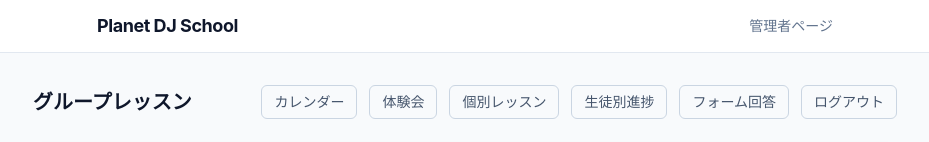
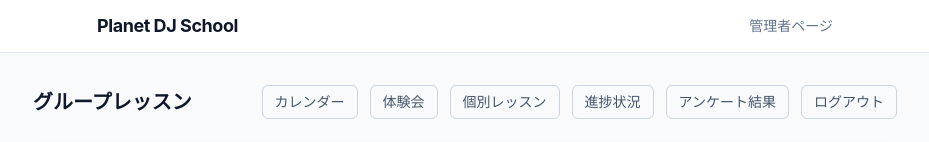
Before and after one commit to futureismirai/planetdjschool, a Next.js app: page /admin/lessons in a window 1280 px wide. Shown: the top 142 px of the page, without its empty margins (175-1104 px from the left). Built offline with nearby package versions, Linux system fonts and the light colour scheme; no server answers; the database is empty.

Commit message:
表記を変更(生徒別進捗→進捗状況、フォーム回答→アンケート結果)

```diff
--- a/src/app/admin/form-responses/[email]/page.tsx
+++ b/src/app/admin/form-responses/[email]/page.tsx
@@ -30,7 +30,7 @@ export default async function AdminFormResponseDetailPage({
     <div className="mx-auto max-w-3xl px-3 py-6 sm:px-4 sm:py-8">
       <div className="flex flex-col gap-3 sm:flex-row sm:items-center sm:justify-between">
         <div>
-          <h1 className="text-xl font-bold text-slate-900">フォーム回答</h1>
+          <h1 className="text-xl font-bold text-slate-900">アンケート結果</h1>
           <p className="mt-0.5 text-xs text-slate-400">{decodedEmail}</p>
           {admin && <p className="mt-0.5 text-xs text-slate-400">ログイン中: {admin.email}</p>}
         </div>
@@ -53,7 +53,7 @@ export default async function AdminFormResponseDetailPage({
 
       {!error && responses.length === 0 && (
         <p className="mt-6 text-sm text-slate-500">
-          このメールアドレスに一致するフォーム回答が見つかりませんでした。
+          このメールアドレスに一致するアンケート結果が見つかりませんでした。
         </p>
       )}
 
--- a/src/app/admin/form-responses/page.tsx
+++ b/src/app/admin/form-responses/page.tsx
@@ -66,7 +66,7 @@ export default async function AdminFormResponsesPage() {
     <div className="mx-auto max-w-3xl px-3 py-6 sm:px-4 sm:py-8">
       <div className="flex flex-col gap-3 sm:flex-row sm:items-center sm:justify-between">
         <div>
-          <h1 className="text-xl font-bold text-slate-900">フォーム回答</h1>
+          <h1 className="text-xl font-bold text-slate-900">アンケート結果</h1>
           {admin && <p className="mt-0.5 text-xs text-slate-400">ログイン中: {admin.email}</p>}
           <p className="mt-1 text-sm text-slate-500">
             Googleフォームの回答一覧です。体験会の参加者名からも該当する回答に遷移できます。
@@ -101,7 +101,7 @@ export default async function AdminFormResponsesPage() {
             href="/admin/students"
             className="rounded-md border border-slate-300 px-3 py-1.5 text-sm text-slate-600 hover:bg-slate-100"
           >
-            生徒別進捗
+            進捗状況
           </Link>
           <LogoutButton />
         </div>
--- a/src/app/admin/individual/page.tsx
+++ b/src/app/admin/individual/page.tsx
@@ -69,13 +69,13 @@ export default async function AdminIndividualPage() {
             href="/admin/students"
             className="rounded-md border border-slate-300 px-3 py-1.5 text-sm text-slate-600 hover:bg-slate-100"
           >
-            生徒別進捗
+            進捗状況
           </Link>
           <Link
             href="/admin/form-responses"
             className="rounded-md border border-slate-300 px-3 py-1.5 text-sm text-slate-600 hover:bg-slate-100"
           >
-            フォーム回答
+            アンケート結果
           </Link>
           <LogoutButton />
         </div>
--- a/src/app/admin/lessons/page.tsx
+++ b/src/app/admin/lessons/page.tsx
@@ -67,13 +67,13 @@ export default async function AdminLessonsPage() {
             href="/admin/students"
             className="rounded-md border border-slate-300 px-3 py-1.5 text-sm text-slate-600 hover:bg-slate-100"
           >
-            生徒別進捗
+            進捗状況
           </Link>
           <Link
             href="/admin/form-responses"
             className="rounded-md border border-slate-300 px-3 py-1.5 text-sm text-slate-600 hover:bg-slate-100"
           >
-            フォーム回答
+            アンケート結果
           </Link>
           <LogoutButton />
         </div>
--- a/src/app/admin/page.tsx
+++ b/src/app/admin/page.tsx
@@ -171,13 +171,13 @@ export default async function AdminCalendarPage({
             href="/admin/students"
             className="rounded-md border border-slate-300 px-3 py-1.5 text-sm text-slate-600 hover:bg-slate-100"
           >
-            生徒別進捗
+            進捗状況
           </Link>
           <Link
             href="/admin/form-responses"
             className="rounded-md border border-slate-300 px-3 py-1.5 text-sm text-slate-600 hover:bg-slate-100"
           >
-            フォーム回答
+            アンケート結果
           </Link>
           <LogoutButton />
         </div>
--- a/src/app/admin/students/page.tsx
+++ b/src/app/admin/students/page.tsx
@@ -22,7 +22,7 @@ export default async function AdminStudentsPage() {
     <div className="mx-auto max-w-3xl px-3 py-6 sm:px-4 sm:py-8">
       <div className="flex flex-col gap-3 sm:flex-row sm:items-center sm:justify-between">
         <div>
-          <h1 className="text-xl font-bold text-slate-900">生徒別進捗</h1>
+          <h1 className="text-xl font-bold text-slate-900">進捗状況</h1>
           {admin && <p className="mt-0.5 text-xs text-slate-400">ログイン中: {admin.email}</p>}
           <p className="mt-1 text-sm text-slate-500">
             グループレッスン・個別レッスンの生徒ごとに進捗コメントを記入できます(体験会は対象外)。名前をタップすると詳細に移動します。
@@ -57,7 +57,7 @@ export default async function AdminStudentsPage() {
             href="/admin/form-responses"
             className="rounded-md border border-slate-300 px-3 py-1.5 text-sm text-slate-600 hover:bg-slate-100"
           >
-            フォーム回答
+            アンケート結果
           </Link>
           <LogoutButton />
         </div>
--- a/src/app/admin/trial/page.tsx
+++ b/src/app/admin/trial/page.tsx
@@ -69,13 +69,13 @@ export default async function AdminTrialPage() {
             href="/admin/students"
             className="rounded-md border border-slate-300 px-3 py-1.5 text-sm text-slate-600 hover:bg-slate-100"
           >
-            生徒別進捗
+            進捗状況
           </Link>
           <Link
             href="/admin/form-responses"
             className="rounded-md border border-slate-300 px-3 py-1.5 text-sm text-slate-600 hover:bg-slate-100"
           >
-            フォーム回答
+            アンケート結果
           </Link>
           <LogoutButton />
         </div>
```
